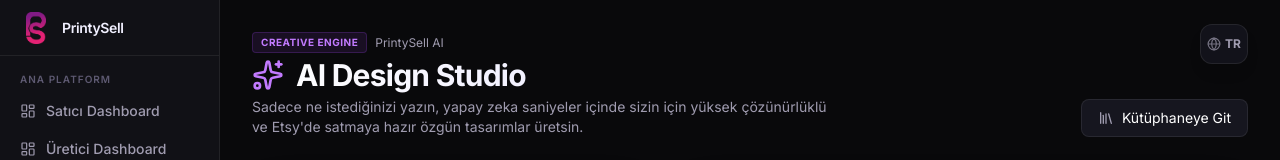
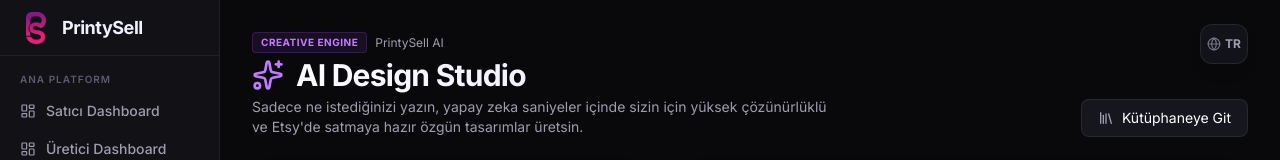
Before and after one commit to Oguzhan1511/etsy, a Next.js app: page /ai-design-studio in a window 1280 px wide. Shown: the top 160 px of the page. Built offline with nearby package versions, Linux system fonts and the light colour scheme.

Commit message:
style: increase PrintySell text size in Sidebar

```diff
--- a/src/components/Sidebar.tsx
+++ b/src/components/Sidebar.tsx
@@ -77,7 +77,7 @@
         <div className="w-8 h-8 flex items-center justify-center relative overflow-visible shrink-0">
           <img src="/logo.png" alt="PrintySell Logo" className="w-full h-full object-contain" />
         </div>
-        <span className="font-semibold text-sm tracking-tight truncate" style={{ color: "var(--text-primary)" }}>
+        <span className="font-bold text-lg tracking-tight truncate" style={{ color: "var(--text-primary)" }}>
           PrintySell
         </span>
       </div>
```
